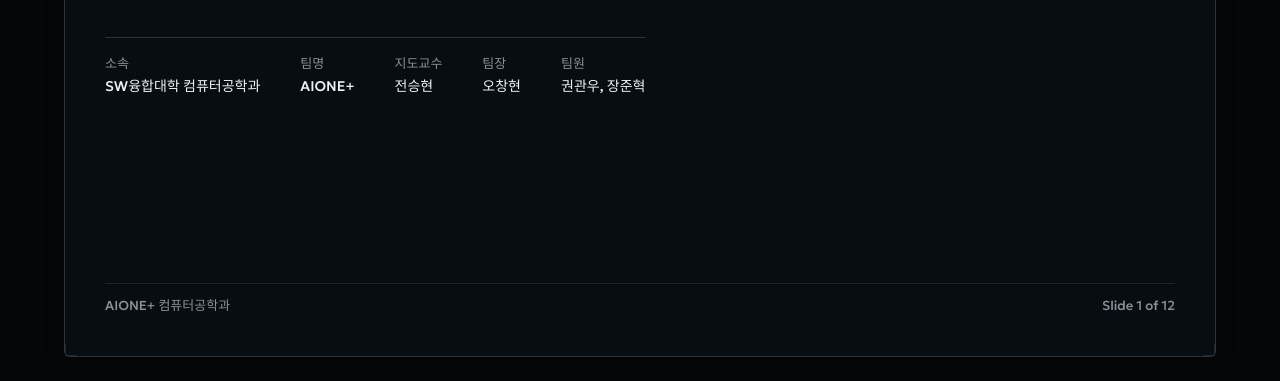
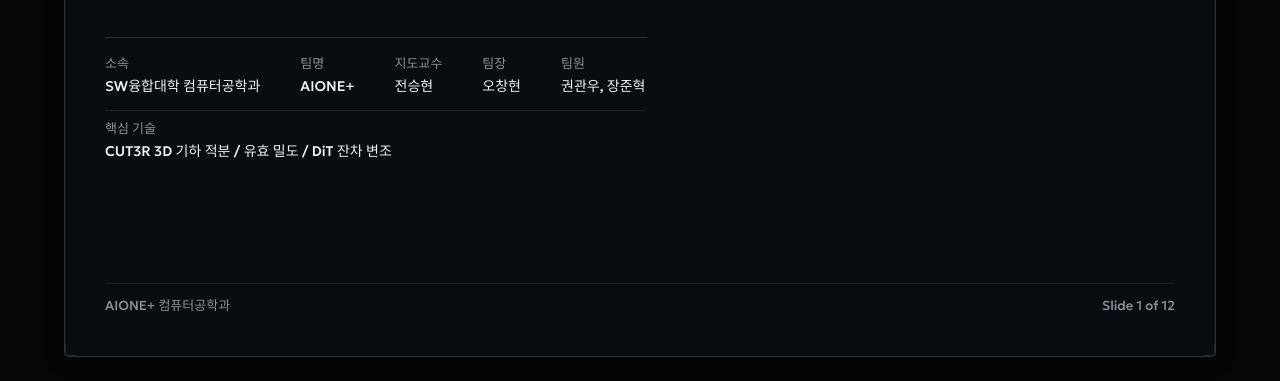
Before and after one commit to och7905/Vision-UP_PPT_ver2, a plain HTML site: page index.html in a window 1280 px wide. Shown: the part 472-853 px from the top of the page. Drawn offline with Linux system fonts and the light colour scheme.

```diff
--- a/index.html
+++ b/index.html
@@ -40,6 +40,7 @@
           <h1 class="hero-main-title">결정론적 질량 산출 기반<br>PAVAS 오디오 생성 개선</h1>
           <p class="hero-sub-title">3D 기하/광학 물성 기반 물리 추출 엔진 및 Phy-Adapter 통합 파이프라인</p>
           <div class="hero-meta-block">
+            <div class="hero-meta-row">
               <div>
                 <div class="meta-col-title">소속</div>
                 <div class="meta-col-val">SW융합대학 컴퓨터공학과</div>
@@ -59,6 +60,11 @@
               <div>
                 <div class="meta-col-title">팀원</div>
                 <div class="meta-col-val">권관우, 장준혁</div>
+              </div>
+            </div>
+            <div class="hero-meta-tech">
+              <div class="meta-col-title">핵심 기술</div>
+              <div class="meta-col-val">CUT3R 3D 기하 적분 / 유효 밀도 / DiT 잔차 변조</div>
             </div>
           </div>
         </div>
--- a/style.css
+++ b/style.css
@@ -653,11 +653,22 @@ sub { bottom: -0.2em; }
 
 .hero-meta-block {
   display: flex;
-  flex-wrap: wrap;
-  gap: var(--space-md) var(--space-xl);
+  flex-direction: column;
+  gap: var(--space-sm);
   border-top: 1.5px solid var(--color-rule-2);
   padding-top: var(--space-md);
   font-size: var(--text-sm);
+}
+
+.hero-meta-row {
+  display: flex;
+  flex-wrap: wrap;
+  gap: var(--space-md) var(--space-xl);
+}
+
+.hero-meta-tech {
+  padding-top: var(--space-xs);
+  border-top: var(--rule-hair) solid var(--color-rule);
 }
 
 .meta-col-title {
```
Also changed, not shown: 1 other file. Lines whose indentation alone changed are shown as unchanged.
